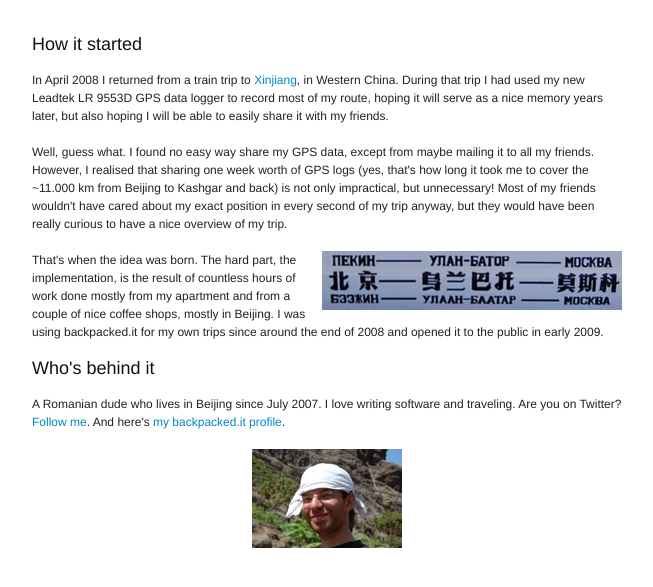
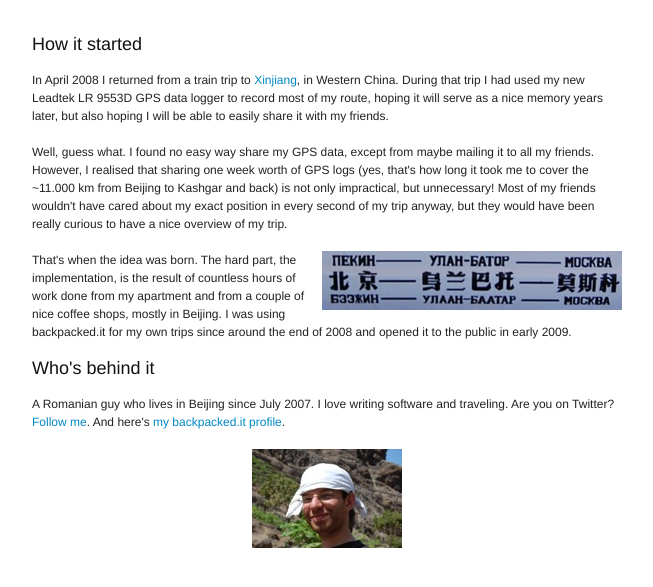
Before and after one commit to ibz/travelist, a Django app: template templates/help_about.html in a window 1280 px wide. Shown: the part 19-606 px from the top of the page, without its empty margins (333-986 px from the left). Run offline with Django 3.2, Linux system fonts and the light colour scheme; the template is opened without the code that fills it, so the values that code supplies are empty; parts of the project's set-up code (start-up, migrations or seed data) failed here and were passed over.

Commit message:
Fix text on about page.

```diff
--- a/templates/help_about.html
+++ b/templates/help_about.html
@@ -5,9 +5,9 @@
 <h3>How it started</h3>
 <p>In April 2008 I returned from a train trip to <a href="http://en.wikipedia.org/wiki/Xinjiang">Xinjiang</a>, in Western China. During that trip I had used my new Leadtek LR 9553D GPS data logger to record most of my route, hoping it will serve as a nice memory years later, but also hoping I will be able to easily share it with my friends.</p>
 <p>Well, guess what. I found no easy way share my GPS data, except from maybe mailing it to all my friends. However, I realised that sharing one week worth of GPS logs (yes, that's how long it took me to cover the ~11.000 km from Beijing to Kashgar and back) is not only impractical, but unnecessary! Most of my friends wouldn't have cared about my exact position in every second of my trip anyway, but they would have been really curious to have a nice overview of my trip.</p>
-<p><img src="{{ MEDIA_URL }}/images/static/beijing-ulaanbaatar-moskva.jpg" align="right" title="Label on the Beijing-Moscow train that I took in summer 2008 as part of what is trip number 1 on backpacked.it." /> That's when the idea was born. The hard part, the implementation, is the result of countless hours of work done mostly from my apartment and from a couple of nice coffee shops, mostly in Beijing. I was using backpacked.it for my own trips since around the end of 2008 and opened it to the public in early 2009.</p>
+<p><img src="{{ MEDIA_URL }}/images/static/beijing-ulaanbaatar-moskva.jpg" align="right" title="Label on the Beijing-Moscow train that I took in summer 2008 as part of what is trip number 1 on backpacked.it." /> That's when the idea was born. The hard part, the implementation, is the result of countless hours of work done from my apartment and from a couple of nice coffee shops, mostly in Beijing. I was using backpacked.it for my own trips since around the end of 2008 and opened it to the public in early 2009.</p>
 <h3>Who's behind it</h3>
-<p>A Romanian dude who lives in Beijing since July 2007. I love writing software and traveling. Are you on Twitter? <a href="http://twitter.com/ibz/">Follow me</a>. And here's <a href="http://backpacked.it/people/ibz/">my backpacked.it profile</a>.</p>
+<p>A Romanian guy who lives in Beijing since July 2007. I love writing software and traveling. Are you on Twitter? <a href="http://twitter.com/ibz/">Follow me</a>. And here's <a href="http://backpacked.it/people/ibz/">my backpacked.it profile</a>.</p>
 <p align="center"><img src="{{ MEDIA_URL }}/images/static/ibz.jpg" title="Me, hiking in the mountains of the Santo Ant&atilde;o island in Cape Verde in spring 2007." /></p>
 </div>
 {% endblock %}
```
